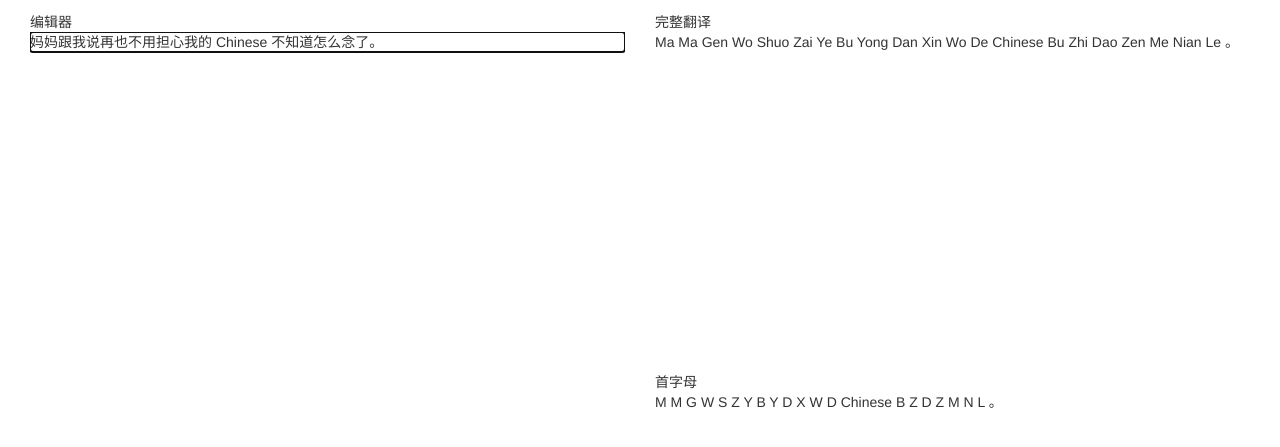
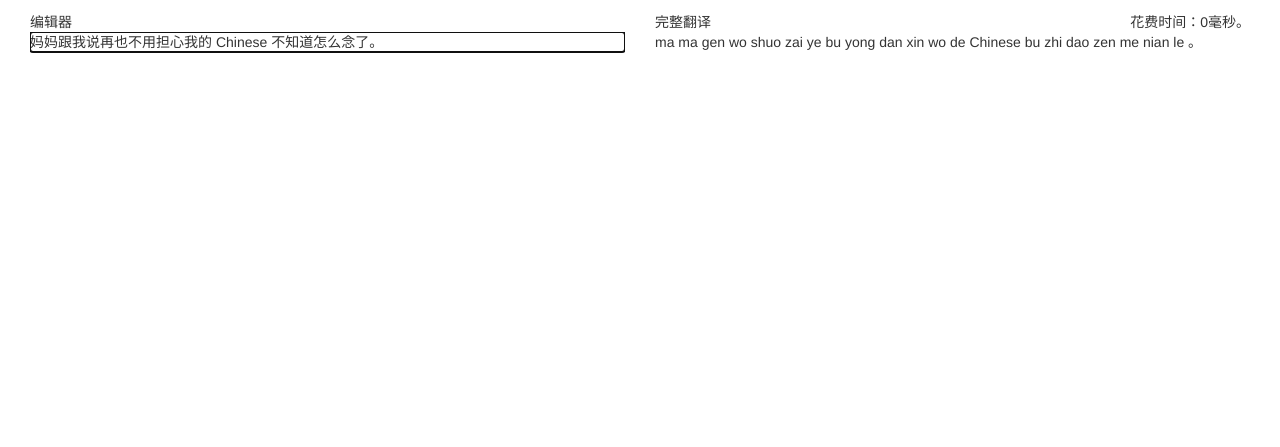
Before and after one commit to xuqingkuang/simple-pinyin, a website built with webpack: page index.html in a window 1280 px wide. Shown: the part 51-498 px from the top of the page. Built offline with nearby package versions, Linux system fonts and the light colour scheme.

Commit message:
* Removed short returns and dump to 3.0

```diff
--- a/bower.json
+++ b/bower.json
@@ -1,5 +1,5 @@
 {
   "name": "simple-pinyin",
-  "version": "2.0.0",
+  "version": "3.0.0",
   "main": "./dist/index.js"
 }
--- a/index.html
+++ b/index.html
@@ -12,6 +12,9 @@
       height: 100%;
       width: 100%;
     }
+    #time {
+      float: right;
+    }
     .card-block {
       overflow: auto;
     }
@@ -19,11 +22,8 @@
       .container-fluid {
         height: 100%;
       }
-      #editor-container {
+      #editor-container, #pinyin-container {
         height: 90vh;
-      }
-      #short-container, #full-container {
-        height: 45vh;
       }
     }
     </style>
@@ -42,42 +42,40 @@
         </div>
       </div>
       <div class="col-xs-12 col-sm-6">
-        <div id="short-container">
+        <div id="pinyin-container">
           <div class="card">
-            <div class="card-header">完整翻译</div>
+            <div class="card-header">
+              完整翻译
+              <span id="time"></span>
+            </div>
             <div class="card-block">
-              <div id="full" class="form-group"></div>
-            </div>
-          </div>
-        </div>
-        <div id="full-container">
-          <div class="card">
-            <div class="card-header">首字母</div>
-            <div class="card-block">
-              <div id="short" class="form-group"></div>
+              <div id="pinyin" class="form-group"></div>
             </div>
           </div>
         </div>
       </div>
     </div>
-    <script src="https://cdn.staticfile.org/jquery/3.1.1/jquery.slim.js"></script>
     <script src="./dist/index.min.js"></script>
     <script>
-      var $editor = $('#editor'),
-          $full = $('#full'),
-          $short = $('#short'),
+      var $editor = document.getElementById('editor'),
+          $pinyin = document.getElementById('pinyin'),
+          $time = document.getElementById('time'),
           timer,
           text,
+          now,
+          time,
           pinyin;
       var translate = function() {
-        text = $editor.text();
+        text = $editor.innerText;
+        now = new Date();
         pinyin = simplePinyin.default(text);
+        time = (new Date()) - now;
+        $time.innerText = '花费时间：' + time + '毫秒。'
         console.log(JSON.stringify(pinyin));
-        $full.text(pinyin.full.join(' '));
-        $short.text(pinyin.short.join(' '));
+        $pinyin.innerText = pinyin.join(' ');
       }
       $editor.focus();
-      $editor.on('keyup', function() {
+      $editor.addEventListener('keyup', function() {
         clearTimeout(timer);
         timer = setTimeout(translate, 300);
       });
--- a/package.json
+++ b/package.json
@@ -3,7 +3,7 @@
   "description": "Simple Chinese to Pinyin translator",
   "main": "./dist/index.js",
   "author": "XQ Kuang <x@kxq.io>",
-  "version": "2.0.0",
+  "version": "3.0.0",
   "repository": {
     "type": "git",
     "url": "https://github.com/xuqingkuang/simple-pinyin"
--- a/src/__tests__/simple-pinyin.test.ts
+++ b/src/__tests__/simple-pinyin.test.ts
@@ -2,23 +2,20 @@ import simplePinyin from '../index';
 
 describe('simplePinyin Convert funtions', () => {
   it('should returns orginal English', () => {
-    expect(simplePinyin('Hello world')).toEqual({
-      full: ['Hello', 'world'],
-      short: ['Hello', 'world'],
-    });
+    expect(simplePinyin('Hello world')).toEqual(
+      ['Hello', 'world']
+    );
   });
 
   it('should returns Chinese Pinyin', () => {
-    expect(simplePinyin('你好，简单拼音')).toEqual({
-      full: ['Ni', 'Hao', '，', 'Jian', 'Dan', 'Pin', 'Yin'],
-      short: ['N', 'H', '，', 'J', 'D', 'P', 'Y'],
-    });
+    expect(simplePinyin('你好，简单拼音')).toEqual(
+      ['ni', 'hao', '，', 'jian', 'dan', 'pin', 'yin']
+    );
   });
 
   it('should return mixed Pinyin and English', () => {
-    expect(simplePinyin('你好，simplePinyin')).toEqual({
-      full: ['Ni', 'Hao', '，', 'simplePinyin'],
-      short: ['N', 'H', '，', 'simplePinyin'],
-    });
+    expect(simplePinyin('你好，simplePinyin')).toEqual(
+      ['ni', 'hao', '，', 'simplePinyin']
+    );
   });
 });
--- a/src/simple-pinyin.ts
+++ b/src/simple-pinyin.ts
@@ -5,37 +5,10 @@ interface IPinyinLetters {
   py: string;
 }
 
-interface IPinyin {
-  full: string[];
-  short: string[];
-}
-
 /**
  * RegExp for normal string;
  */
 const NORMAL_STRING = new RegExp('[a-zA-Z0-9]');
-
-/**
- * Get the Pinyin word.
- *
- * @param {string} pinyin The pinyin(key) of dictionary
- * returns {object}
- */
-const getPinyin = (pinyin: string): IPinyinLetters => {
-  if (pinyin.length <= 0) {
-    return {
-      first: '',
-      py: '',
-    };
-  }
-  const first = pinyin.substr(0, 1).toUpperCase();
-  const spare = pinyin.substr(1, pinyin.length);
-  const py = first + spare;
-  return {
-    first,
-    py,
-  };
-};
 
 /**
  * Get the iterator for query the targetRow
@@ -80,22 +53,21 @@ const getFilter = () => {
  * @param {string} sentence The chineseWords word.
  * returns {object}
  */
-const simplePinyin = (sentence: string): IPinyin => {
+const simplePinyin = (sentence: string): string[] => {
   if (typeof sentence !== 'string') {
     throw TypeError('Input for simplePinyin must be string');
   }
   // Filter
   const dataFilter = getFilter();
   // Initial the returns
-  let full: string[] = [];
-  let short: string[] = [];
+  let pinyin: string[] = [];
 
   // Splite the Chinese sentence
   for (let i = 0; i < sentence.length; i++) {
     // Get the character one by one
     const str = sentence.substr(i, 1);
 
-    // Blank
+    // empty space
     if (str.trim().length === 0 || str === ' ') {
       continue;
     }
@@ -104,37 +76,23 @@ const simplePinyin = (sentence: string): IPinyin => {
     if (NORMAL_STRING.test(str)) {
       const previousStr = sentence.substr(i - 1, 1);
       if (i !== 0 && NORMAL_STRING.test(previousStr)) {
-        full[full.length - 1] += str;
-        short[short.length - 1] += str;
+        pinyin[pinyin.length - 1] += str;
       } else {
-        full.push(str);
-        short.push(str);
+        pinyin.push(str);
       }
       continue;
     }
 
     // Get the pinyin
-    [full, short] = ((str, f, s) => {
-      const iterator = getIterator(str);
-      const targetRow = dataFilter(iterator);
-      let pinyin: IPinyinLetters;
-      if (targetRow) {
-        pinyin = getPinyin(targetRow[0]);
-      } else {
-        pinyin = {
-          first: str,
-          py: str,
-        };
-      }
-      f.push(pinyin.py);
-      s.push(pinyin.first);
-      return [f, s];
-    })(str, full, short);
+    const iterator = getIterator(str);
+    const targetRow = dataFilter(iterator);
+    if (!targetRow) {
+      pinyin.push(str);
+      continue;
+    }
+    pinyin.push(targetRow[0]);
   }
-  return {
-    full,
-    short,
-  };
+  return pinyin;
 };
 
 export default simplePinyin;
```
Also changed, not shown: README.md, dist/index.min.js, 2 other files.
